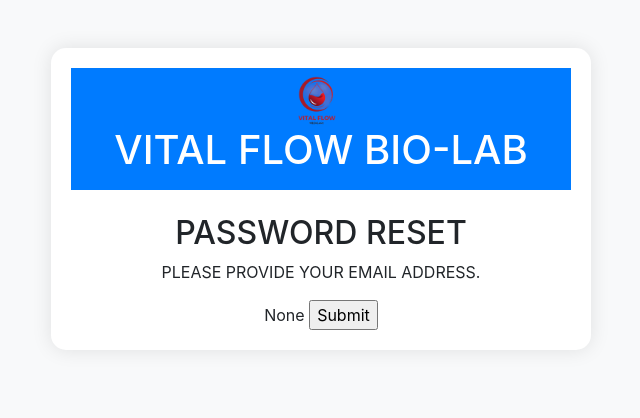
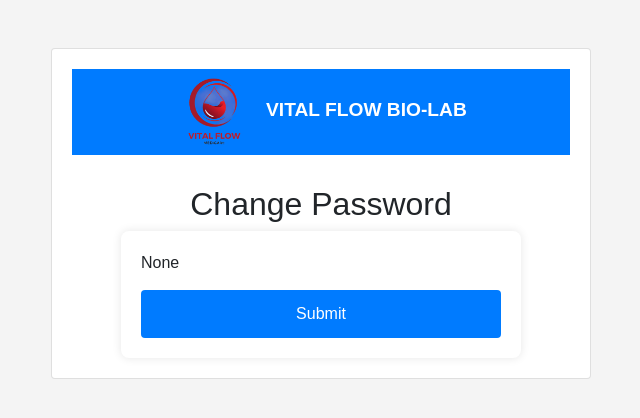
Before and after one commit to Ayush-Adhikari123/VitalFlow, a Django app: page /password-reset-confirm/1/1/ in a window 1280 px wide. Shown: the top 418 px of the page, without its empty margins (319-959 px from the left). Run offline with Django 4.2, Linux system fonts and the light colour scheme; some libraries are stand-ins or nearby versions.

Commit message:
edited passconfirm

```diff
--- a/Sem3project/templates/password_reset_confirm.html
+++ b/Sem3project/templates/password_reset_confirm.html
@@ -7,7 +7,8 @@
     <title>Password Reset</title>
     <link rel="stylesheet" href="https://stackpath.bootstrapcdn.com/bootstrap/4.3.1/css/bootstrap.min.css"
         integrity="sha384-ggOyR0iXCbMQv3Xipma34MD+dH/1fQ784/j6cY/iJTQUOhcWr7x9JvoRxT2MZw1T" crossorigin="anonymous">
-    <style>
+        <link rel="stylesheet" href="/static/newpassword.css">
+    {% comment %} <style>
         body {
             background-color: #f8f9fa;
             /* Grey background color */
@@ -24,7 +25,7 @@
         .card-body {
             text-align: center;
             /* Center the content */
-        }
+        } {% endcomment %}
     </style>
 </head>
 
@@ -36,11 +37,11 @@
                 <div class="card">
                     <div class="card-body">
                         <div class="header bg-primary text-white text-center p-2 mb-4">
-                            <img src="/static/Images/Logo.png" alt="Header Image" style="height: 50px;" class="mr-2">
-                            <h1 class="company-name">VITAL FLOW BIO-LAB</h1>
+                            <img src="/static/Images/Logo.png" alt="Header Image" style="height: 70px;" class="mr-2">
+                            <span style="font-size: larger; font-weight: bold;">VITAL FLOW BIO-LAB
                         </div>
-                        <h2 class="text-center mb-2">PASSWORD RESET</h2>
-                        <p class="text-sm">PLEASE PROVIDE YOUR EMAIL ADDRESS.</p>
+                        <h2 class="text-center mb-2">Change Password</h2>
+
 
                         <form method="post">
                             {% csrf_token %}
@@ -51,7 +52,7 @@
                             {% endfor %}
                             {%endif%}
 
-                            <input type="submit" value="Submit" />
+                            <button type="submit">Submit</button>
                         </form>
                     </div>
                 </div>
```
